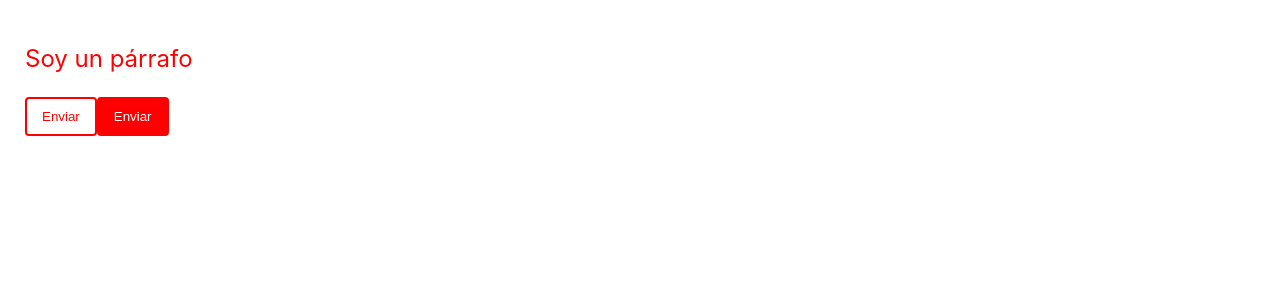
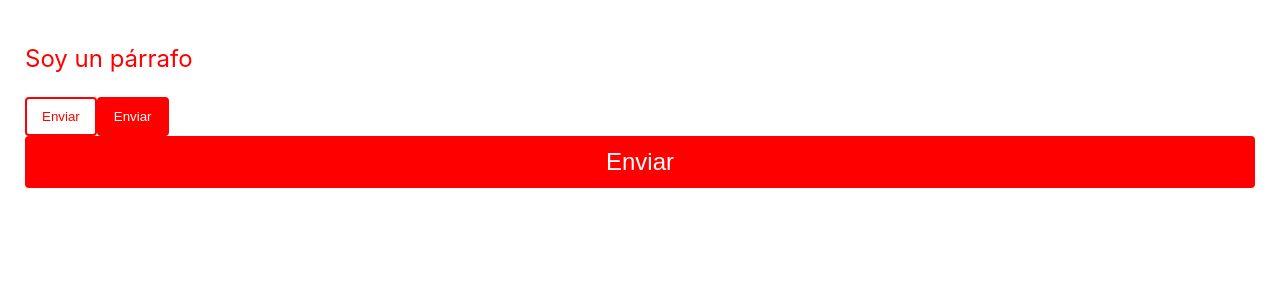
Before and after one commit to saureth/carrito-compras, a React (Create React App) app in the folder styled/: page / in a window 1280 px wide. Shown: the top 300 px of the page. Built offline with nearby package versions, Linux system fonts and the light colour scheme.

Commit message:
Clase 105

```diff
--- a/styled/src/App.js
+++ b/styled/src/App.js
@@ -15,6 +15,10 @@ const Button = styled.button`
   border: solid 2px red;
   border-radius: 4px;
 `
+const BlockButton = styled(Button)`
+  width: 100%;
+  font-size: 24px;
+`
 
 function App() {
   return (
@@ -22,6 +26,7 @@ function App() {
       <P>Soy un párrafo</P>
       <Button> Enviar </Button>
       <Button primary> Enviar </Button>
+      <BlockButton primary> Enviar </BlockButton>
     </Content>
   );
 }
```
